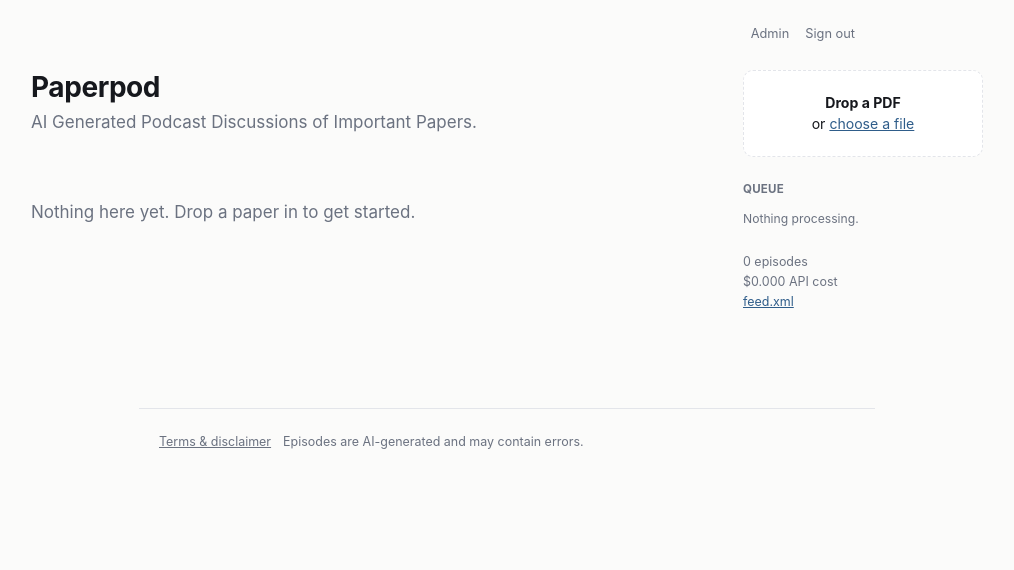
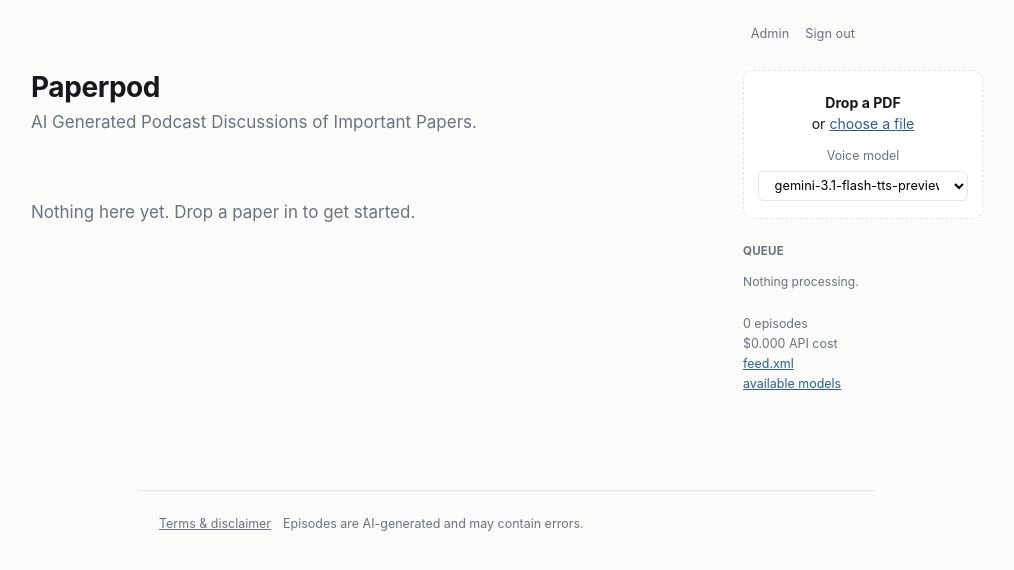
Before and after one commit to jbpaul275/podcasts, a FastAPI app: page /admin in a window 1280 px wide. Shown: the top 570 px of the page, without its empty margins (133-1147 px from the left). Run offline with FastAPI, Linux system fonts and the light colour scheme; data that the repository does not hold is empty.

Commit message:
Choose the TTS model per episode, and compare models on one script
Comparing two voice models on two different papers compares papers. The
episode page can now copy an episode's script onto a new episode and
synthesize it with a different model, so the words are identical and the
voice is the only variable. It runs from the synthesizing stage, reusing
the script rather than paying to write it again.

Uploads carry a model choice too, offered from a list in config.toml, and
the choice is pinned on the episode. Pinning matters beyond the picker: a
config change partway through a part-synthesized episode would otherwise
switch voice model between chunks of the same audio.

Adds /admin/models, which asks the API what this key can actually call.
Hardcoded model IDs go stale, and a wrong one 404s every chunk of an
episode before anyone finds out -- which is exactly how a suggested
"gemini-2.5-flash-tts" wasted a run. Submissions are validated against the
configured list, so a typo is rejected at upload rather than at synthesis.

Also drains the module-level work queue between tests. It outlived
individual tests, so queue assertions could read an episode enqueued by an
earlier one -- which passed alone and failed in the suite.

Co-Authored-By: Claude Fable 5 <noreply@anthropic.com>
Claude-Session: https://claude.ai/code/session_011yKBrSJ8bpkbvmxzwufP1U

```diff
--- a/app.py
+++ b/app.py
@@ -356,6 +356,9 @@ def _episode_view(row) -> dict:
         "attrib_credit": _author_credit(authors),
         "attrib_stop": "" if _author_credit(authors).endswith(".") else ".",
         "source_url": safe_url(row["source_url"]),
+        "tts_model": row["tts_model"] or CFG["models"]["tts"],
+        "tts_model_pinned": bool(row["tts_model"]),
+        "script_md_present": bool(row["script_md"]),
         "summary": _blurb(row),
         "authors": authors,
         "year": row["year"],
@@ -534,6 +537,73 @@ def set_published(request: Request, episode_id: str,
     return RedirectResponse(f"/episode/{episode_id}", status_code=303)
 
 
+def tts_choices() -> list[str]:
+    """Models offered in the picker. Always includes the configured default so
+    the list can never be empty."""
+    listed = CFG.get("tts", {}).get("models") or []
+    default = CFG["models"]["tts"]
+    return list(dict.fromkeys([*listed, default]))
+
+
+@app.get("/admin/models", response_class=HTMLResponse)
+def admin_models(request: Request):
+    """What this API key can actually call. Hardcoded model IDs go stale and a
+    wrong one 404s every chunk of an episode, so ask the API instead."""
+    if not auth.is_admin(request):
+        return RedirectResponse("/admin/login", status_code=303)
+    try:
+        from pipeline.gemini import client
+
+        models = [
+            {"name": m.name.removeprefix("models/"),
+             "display": m.display_name or "",
+             "actions": ", ".join(m.supported_actions or [])}
+            for m in client().models.list()
+        ]
+        models.sort(key=lambda m: m["name"])
+        error = ""
+    except Exception as e:
+        models, error = [], str(e)
+
+    return templates.TemplateResponse(
+        request, "models.html",
+        {"admin": True, "signed_in": True, "models": models, "error": error,
+         "configured": CFG["models"], "choices": tts_choices()},
+    )
+
+
+@app.post("/episode/{episode_id}/clone")
+def clone_episode(request: Request, episode_id: str, tts_model: str = Form("")):
+    """Copy an episode's script onto a new episode with a different TTS model.
+
+    Comparing two voice models needs the same words in both, so this reuses the
+    script rather than regenerating it — the audio is the only variable, and the
+    only thing paid for again."""
+    require_admin(request)
+    src = db.get_episode(episode_id)
+    if not src:
+        raise HTTPException(404, "no such episode")
+    if not src["script_md"]:
+        raise HTTPException(400, "nothing to clone: this episode has no script yet")
+    if tts_model not in tts_choices():
+        raise HTTPException(400, f"unknown TTS model {tts_model!r}")
+
+    new_id = db.new_ulid()
+    db.create_episode(new_id, src["source_path"], src["sha256"], status="queued")
+    shutil.copy2(PAPERS_DIR / f"{episode_id}.pdf", PAPERS_DIR / f"{new_id}.pdf")
+    db.update_episode(
+        new_id,
+        title=src["title"], authors=src["authors"], year=src["year"],
+        abstract=src["abstract"], venue=src["venue"], summary=src["summary"],
+        episode_title=src["episode_title"], source_url=src["source_url"],
+        script_md=src["script_md"], flags_reviewed=src["flags_reviewed"],
+        tts_model=tts_model, status="queued",
+    )
+    WORK_Q.put((new_id, "synthesizing"))
+    log.info("cloned %s to %s for TTS model %s", episode_id, new_id, tts_model)
+    return RedirectResponse(f"/episode/{new_id}?queued=1", status_code=303)
+
+
 @app.get("/terms", response_class=HTMLResponse)
 def terms(request: Request):
     site = CFG.get("site", {})
@@ -574,6 +644,7 @@ def _render_library(request: Request, admin_mode: bool, error: str = ""):
             "failed": failed,
             "admin": admin_mode,
             "signed_in": auth.is_admin(request),
+            "tts_choices": tts_choices(),
             "queue": [e for e in all_episodes if e["status"] in run.STAGE_NAMES
                       or e["status"] == "queued"],
             "error": error,
@@ -586,10 +657,12 @@ def _render_library(request: Request, admin_mode: bool, error: str = ""):
 
 
 @app.post("/upload")
-async def upload(request: Request, file: UploadFile):
+async def upload(request: Request, file: UploadFile, tts_model: str = Form("")):
     require_admin(request)
     if not (file.filename or "").lower().endswith(".pdf"):
         raise HTTPException(400, "only .pdf files are accepted")
+    if tts_model and tts_model not in tts_choices():
+        raise HTTPException(400, f"unknown TTS model {tts_model!r}")
     staged = INBOX_DIR / f"upload-{db.new_ulid()}.pdf"
     with open(staged, "wb") as out:
         shutil.copyfileobj(file.file, out)
@@ -603,6 +676,8 @@ async def upload(request: Request, file: UploadFile):
     except PipelineError as e:
         _move_to_processed(staged)
         return RedirectResponse(f"/admin?error={quote(str(e))}", status_code=303)
+    if tts_model:
+        db.update_episode(episode_id, tts_model=tts_model)
     return RedirectResponse(f"/episode/{episode_id}?queued=1", status_code=303)
 
 
@@ -632,6 +707,7 @@ def episode_page(request: Request, episode_id: str):
             "stages": stages,
             "retry_stages": run.STAGE_NAMES,
             "publish_blocker": publish_blocker(row) if admin_mode else None,
+            "tts_choices": tts_choices(),
         },
     )
 
--- a/config.toml
+++ b/config.toml
@@ -12,6 +12,9 @@ target_words = 1600
 max_pages    = 120
 
 [tts]
+# Models offered in the upload picker, first one the default. Verify IDs
+# against /admin/models before adding — a wrong ID 404s every chunk.
+models = ["gemini-3.1-flash-tts-preview", "gemini-2.5-flash-preview-tts"]
 # Chunk size in words. Split only on speaker-turn boundaries.
 chunk_target_words = 250
 chunk_max_words    = 320
--- a/db.py
+++ b/db.py
@@ -25,6 +25,7 @@ CREATE TABLE IF NOT EXISTS episode (
   episode_title TEXT,               -- LLM-written title for the episode itself
   venue         TEXT,
   source_url    TEXT,               -- link to the paper, when it is public
+  tts_model     TEXT,               -- overrides config for this episode
   status        TEXT NOT NULL,      -- queued|extracting|scripting|synthesizing|assembling|done|failed
   script_md     TEXT,
   audio_path    TEXT,
@@ -84,7 +85,7 @@ def _migrate(conn: sqlite3.Connection) -> None:
     """Additive column migrations, so an existing library survives an upgrade."""
     cols = {r["name"] for r in conn.execute("PRAGMA table_info(episode)")}
     for name, decl in (("summary", "TEXT"), ("episode_title", "TEXT"),
-                       ("cost_json", "TEXT"), ("source_url", "TEXT"),
+                       ("cost_json", "TEXT"), ("source_url", "TEXT"), ("tts_model", "TEXT"),
                        ("published", "INTEGER DEFAULT 0"),
                        ("flags_reviewed", "INTEGER DEFAULT 0")):
         if name not in cols:
--- a/static/style.css
+++ b/static/style.css
@@ -268,3 +268,17 @@ button, select { font: inherit; font-size: 0.9rem; padding: 0.35rem 0.7rem; bord
   .status-queued { background: #23262c; }
   .status-extracting, .status-scripting, .status-synthesizing, .status-assembling { background: #2c2519; color: #e0a458; }
 }
+
+/* model picker and comparison */
+.ttspick { display: block; margin-top: 0.8rem; font-size: 0.78rem; color: var(--muted); }
+.ttspick select { width: 100%; margin-top: 0.3rem; font-size: 0.8rem; }
+.ttsbox { border: 1px solid var(--rule); border-radius: 8px; padding: 0.9rem 1.1rem; margin-top: 1rem; }
+.ttsbox h2 { margin: 0 0 0.4rem; }
+.ttsbox p { margin: 0 0 0.7rem; font-size: 0.9rem; }
+.ttsbox .hint { font-size: 0.78rem; color: var(--muted); margin: 0.6rem 0 0; line-height: 1.5; }
+.ttsbox label { font-size: 0.85rem; }
+.modeltable { width: 100%; border-collapse: collapse; font-size: 0.85rem; margin-bottom: 1rem; }
+.modeltable td, .modeltable th { padding: 0.35rem 0.6rem 0.35rem 0; border-bottom: 1px solid var(--rule); text-align: left; vertical-align: top; }
+.modeltable tr.tts { background: #f2f7fc; }
+@media (prefers-color-scheme: dark) { .modeltable tr.tts { background: #1a222b; } }
+ul.plain { list-style: none; padding: 0; margin: 0 0 0.5rem; }
--- a/templates/library.html
+++ b/templates/library.html
@@ -75,6 +75,13 @@
   <form class="dropzone" id="dropzone" action="/upload" method="post" enctype="multipart/form-data">
     <input type="file" name="file" id="fileinput" accept="application/pdf" hidden>
     <p><strong>Drop a PDF</strong><br>or <button type="button" id="pickfile">choose a file</button></p>
+    {% if tts_choices|length > 1 %}
+      <label class="ttspick">Voice model
+        <select name="tts_model" id="ttspick">
+          {% for m in tts_choices %}<option value="{{ m }}">{{ m }}</option>{% endfor %}
+        </select>
+      </label>
+    {% endif %}
   </form>
 
   <section class="queue" id="queue" data-count="{{ queue|length }}">
@@ -98,7 +105,8 @@
   <p class="sidestats">
     {{ episodes|length }} episode{{ '' if episodes|length == 1 else 's' }}<br>
     ${{ '%.3f'|format(total_cost) }} API cost<br>
-    <a href="/feed.xml">feed.xml</a>
+    <a href="/feed.xml">feed.xml</a><br>
+    <a href="/admin/models">available models</a>
   </p>
 </aside>
 {% endif %}
```
Also changed, not shown: pipeline/tts.py (+9 -1 lines), templates/episode.html (+21 -0 lines), templates/models.html (added, +37 -0 lines), tests/test_end_to_end.py (+143 -0 lines).
